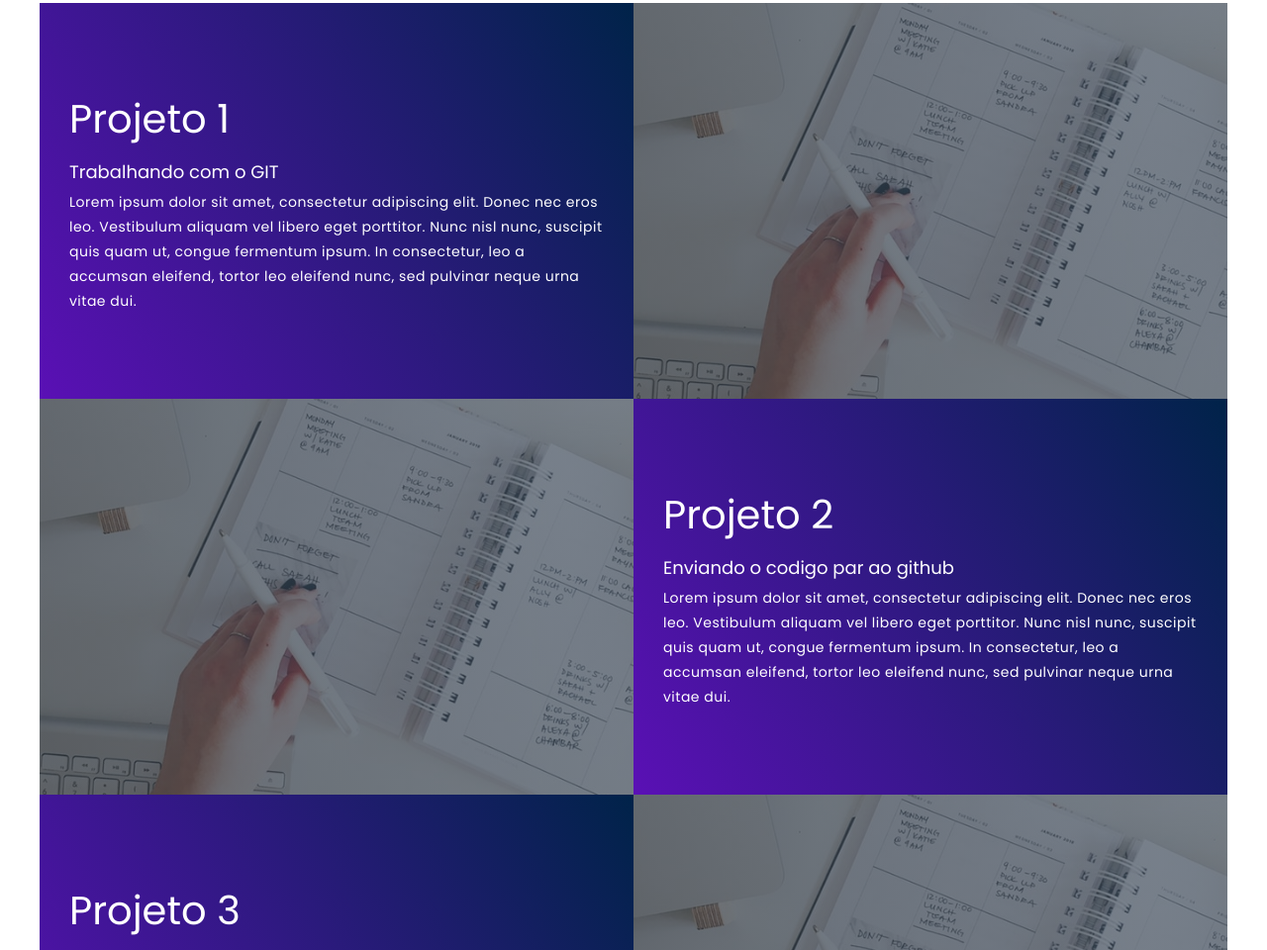
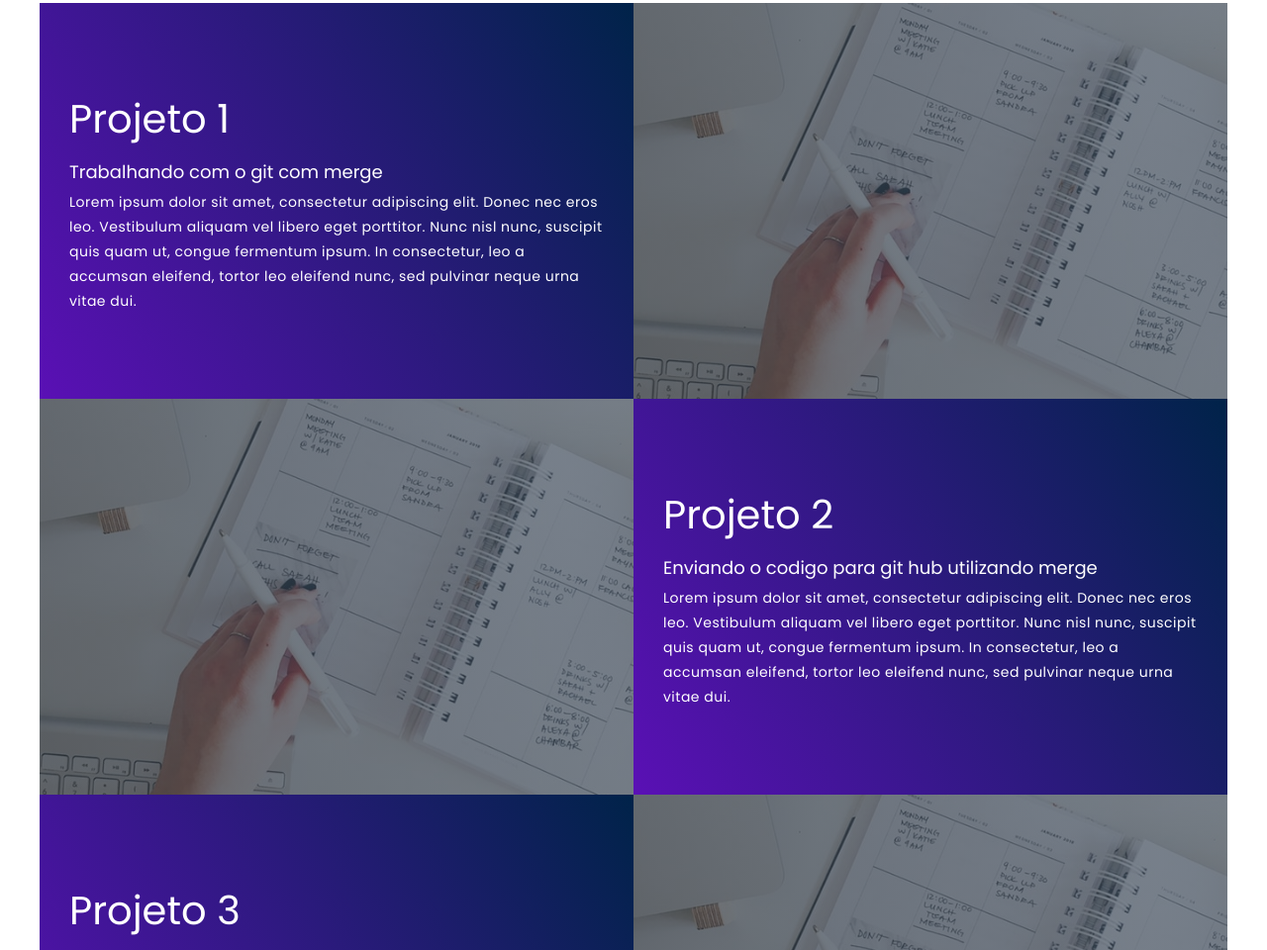
Before and after one commit to matheusjs3/portfolio-matheus, a plain HTML site: page index.html in a window 1280 px wide. Shown: the part 1172-2132 px from the top of the page at 99% size. Drawn offline with Linux system fonts and the light colour scheme.

Commit message:
update project 2 description

```diff
--- a/index.html
+++ b/index.html
@@ -29,7 +29,7 @@
                 <div class="project-item">
                     <div class="project-info">
                         <h1>Projeto 1</h1>
-                        <h2>Trabalhando com o GIT</h2>
+                        <h2>Trabalhando com o git com merge</h2>
                         <p>Lorem ipsum dolor sit amet, consectetur adipiscing elit. Donec nec eros leo. Vestibulum
                             aliquam vel libero eget porttitor. Nunc nisl nunc, suscipit quis quam ut, congue fermentum
                             ipsum. In consectetur, leo a accumsan eleifend, tortor leo eleifend nunc, sed pulvinar neque
@@ -42,7 +42,7 @@
                 <div class="project-item">
                     <div class="project-info">
                         <h1>Projeto 2</h1>
-                        <h2>Enviando o codigo par ao github</h2>
+                        <h2>Enviando o codigo para git hub utilizando merge</h2>
                         <p>Lorem ipsum dolor sit amet, consectetur adipiscing elit. Donec nec eros leo. Vestibulum
                             aliquam vel libero eget porttitor. Nunc nisl nunc, suscipit quis quam ut, congue fermentum
                             ipsum. In consectetur, leo a accumsan eleifend, tortor leo eleifend nunc, sed pulvinar neque
```
